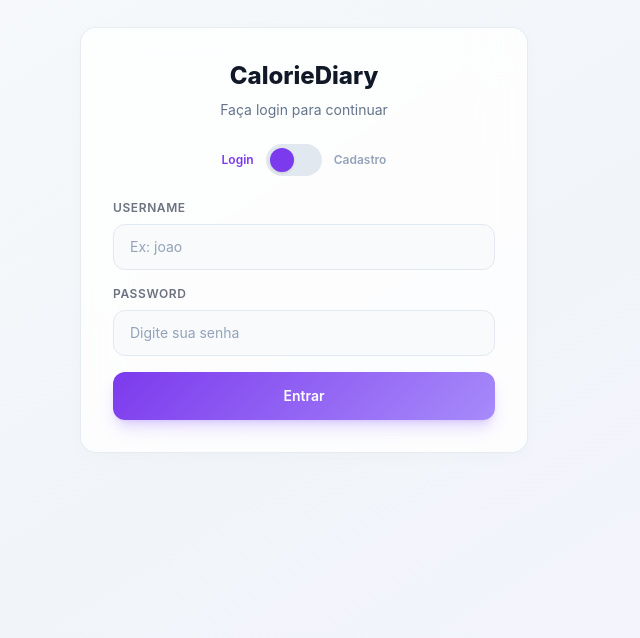
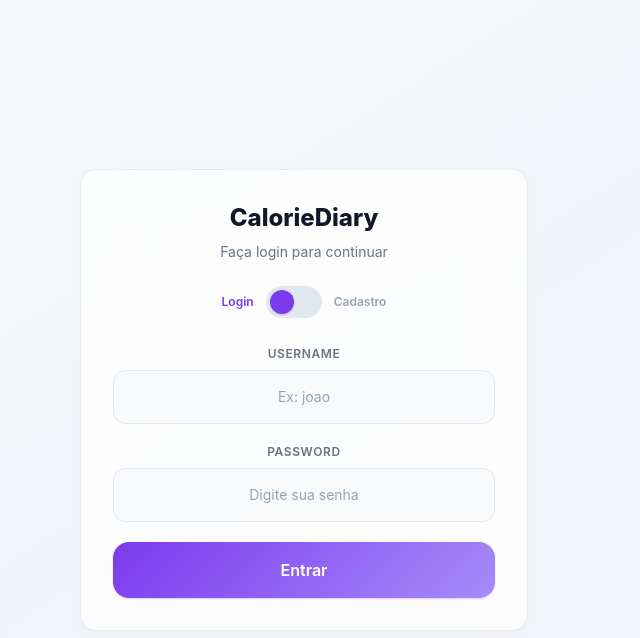
Before and after one commit to Joaoptoaldo/calorie-tracker, a React (Vite) app in the folder frontend/: page / in a window 1280 px wide. Shown: the top 638 px of the page, without its empty margins (336-976 px from the left). Built offline with nearby package versions, Linux system fonts and the light colour scheme.

Commit message:
style: center Auth card perfectly on screen and polish input fields

```diff
--- a/frontend/src/components/Auth.tsx
+++ b/frontend/src/components/Auth.tsx
@@ -1,11 +1,12 @@
 import axios from 'axios';
-import { FormEvent, useEffect, useMemo, useState } from 'react';
+import type { FormEvent } from 'react';
+import { useEffect, useMemo, useState } from 'react';
 
 const API_URL = 'http://localhost:5000/api';
 const LS_USER_ID_KEY = 'user_id';
 const LS_TOKEN_KEY = 'access_token';
 
-export default function Auth(): JSX.Element {
+export default function Auth() {
   const [mode, setMode] = useState<'login' | 'register'>('login');
   const [username, setUsername] = useState<string>('');
   const [password, setPassword] = useState<string>('');
@@ -73,22 +74,21 @@ export default function Auth(): JSX.Element {
   };
 
   return (
-    <div className="flex items-center justify-center min-h-[60vh] px-4">
-      <div className="w-full max-w-md premium-card rounded-2xl p-8">
-        <h2 className="text-2xl font-extrabold text-gray-900 dark:text-white text-center mb-2">
+    <div className="min-h-screen flex items-center justify-center px-4 py-10">
+      <div className="w-full max-w-md premium-card rounded-2xl p-8 flex flex-col items-center">
+        <h2 className="text-2xl font-extrabold text-gray-900 dark:text-white text-center">
           CalorieDiary
         </h2>
 
-        <p className="text-sm text-slate-500 dark:text-slate-400 text-center mb-6">
+        <p className="text-sm text-slate-500 dark:text-slate-400 text-center mt-2">
           {isLogin
             ? 'Faça login para continuar'
             : 'Crie sua conta em segundos'}
         </p>
 
-        <div className="flex items-center justify-center gap-3 mb-6">
+        <div className="flex items-center justify-center gap-3 mt-6 mb-7">
           <span
-            className={`text-xs font-semibold ${isLogin ? 'text-violet-600' : 'text-slate-400'
-              }`}
+            className={`text-xs font-semibold ${isLogin ? 'text-violet-600' : 'text-slate-400'}`}
           >
             Login
           </span>
@@ -114,16 +114,15 @@ export default function Auth(): JSX.Element {
           </label>
 
           <span
-            className={`text-xs font-semibold ${!isLogin ? 'text-emerald-600' : 'text-slate-400'
-              }`}
+            className={`text-xs font-semibold ${!isLogin ? 'text-emerald-600' : 'text-slate-400'}`}
           >
             Cadastro
           </span>
         </div>
 
-        <form onSubmit={submit} className="space-y-4">
+        <form onSubmit={submit} className="w-full flex flex-col items-stretch space-y-5">
           <div>
-            <label className="block text-xs font-semibold text-gray-500 dark:text-gray-400 uppercase tracking-wider mb-2">
+            <label className="block text-xs font-semibold text-gray-500 dark:text-gray-400 uppercase tracking-wider mb-2 text-center">
               Username
             </label>
 
@@ -132,13 +131,13 @@ export default function Auth(): JSX.Element {
               value={username}
               onChange={(e) => setUsername(e.target.value)}
               placeholder="Ex: joao"
-              className="w-full px-4 py-3 rounded-xl border border-slate-200 dark:border-slate-700 bg-slate-50 dark:bg-slate-900/50 text-slate-900 dark:text-white placeholder-slate-400 focus:outline-none focus:ring-2 focus:ring-primary-500/20 focus:border-primary-500 transition text-sm"
+              className="w-full px-5 py-4 rounded-xl border border-slate-200 dark:border-slate-700 bg-slate-50 dark:bg-slate-900/50 text-slate-900 dark:text-white placeholder-slate-400 focus:outline-none focus:ring-2 focus:ring-violet-500/30 focus:border-violet-500/50 transition text-sm text-center"
               required
             />
           </div>
 
           <div>
-            <label className="block text-xs font-semibold text-gray-500 dark:text-gray-400 uppercase tracking-wider mb-2">
+            <label className="block text-xs font-semibold text-gray-500 dark:text-gray-400 uppercase tracking-wider mb-2 text-center">
               Password
             </label>
 
@@ -147,7 +146,7 @@ export default function Auth(): JSX.Element {
               value={password}
               onChange={(e) => setPassword(e.target.value)}
               placeholder="Digite sua senha"
-              className="w-full px-4 py-3 rounded-xl border border-slate-200 dark:border-slate-700 bg-slate-50 dark:bg-slate-900/50 text-slate-900 dark:text-white placeholder-slate-400 focus:outline-none focus:ring-2 focus:ring-primary-500/20 focus:border-primary-500 transition text-sm"
+              className="w-full px-5 py-4 rounded-xl border border-slate-200 dark:border-slate-700 bg-slate-50 dark:bg-slate-900/50 text-slate-900 dark:text-white placeholder-slate-400 focus:outline-none focus:ring-2 focus:ring-violet-500/30 focus:border-violet-500/50 transition text-sm text-center"
               required
             />
           </div>
@@ -162,7 +161,7 @@ export default function Auth(): JSX.Element {
           <button
             type="submit"
             disabled={loading}
-            className="w-full flex items-center justify-center gap-2 py-3.5 rounded-xl gradient-violet hover:opacity-90 active:scale-[0.98] text-white font-semibold text-sm transition-all duration-200 disabled:opacity-60 disabled:cursor-not-allowed shadow-lg shadow-violet-500/25"
+            className="w-full flex items-center justify-center gap-2 py-4 rounded-2xl gradient-violet hover:opacity-90 active:scale-[0.98] text-white font-semibold text-base transition-all duration-200 disabled:opacity-60 disabled:cursor-not-allowed shadow-sm shadow-violet-500/30"
           >
             {loading
               ? 'Enviando...'
```
